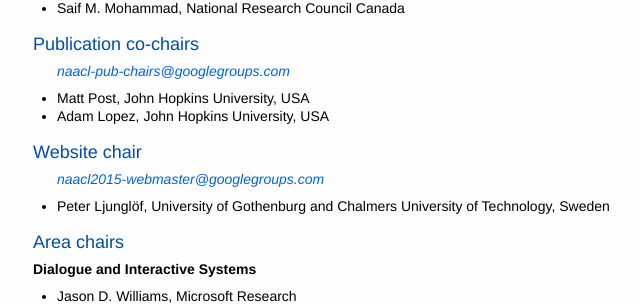
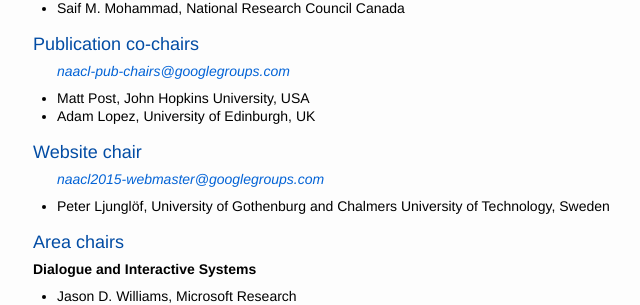
Before and after one commit to naacl-org/naacl-hlt-2015, a Jekyll site: the page built from people.md, in a window 1280 px wide and 900 px high, scrolled down 868 px. Shown: the part 152-457 px from the top of the window, without its empty margins (31-671 px from the left). Built offline with Jekyll 4.4.1, drawn with Linux system fonts in a browser that asks for light colours.

Commit message:
Fix affiliation for Adam Lopez

```diff
--- a/people.md
+++ b/people.md
@@ -67,7 +67,7 @@
 > <naacl-pub-chairs@googlegroups.com>
 
 - Matt Post, John Hopkins University, USA
-- Adam Lopez, John Hopkins University, USA
+- Adam Lopez, University of Edinburgh, UK
 
 ## Website chair
 
```
